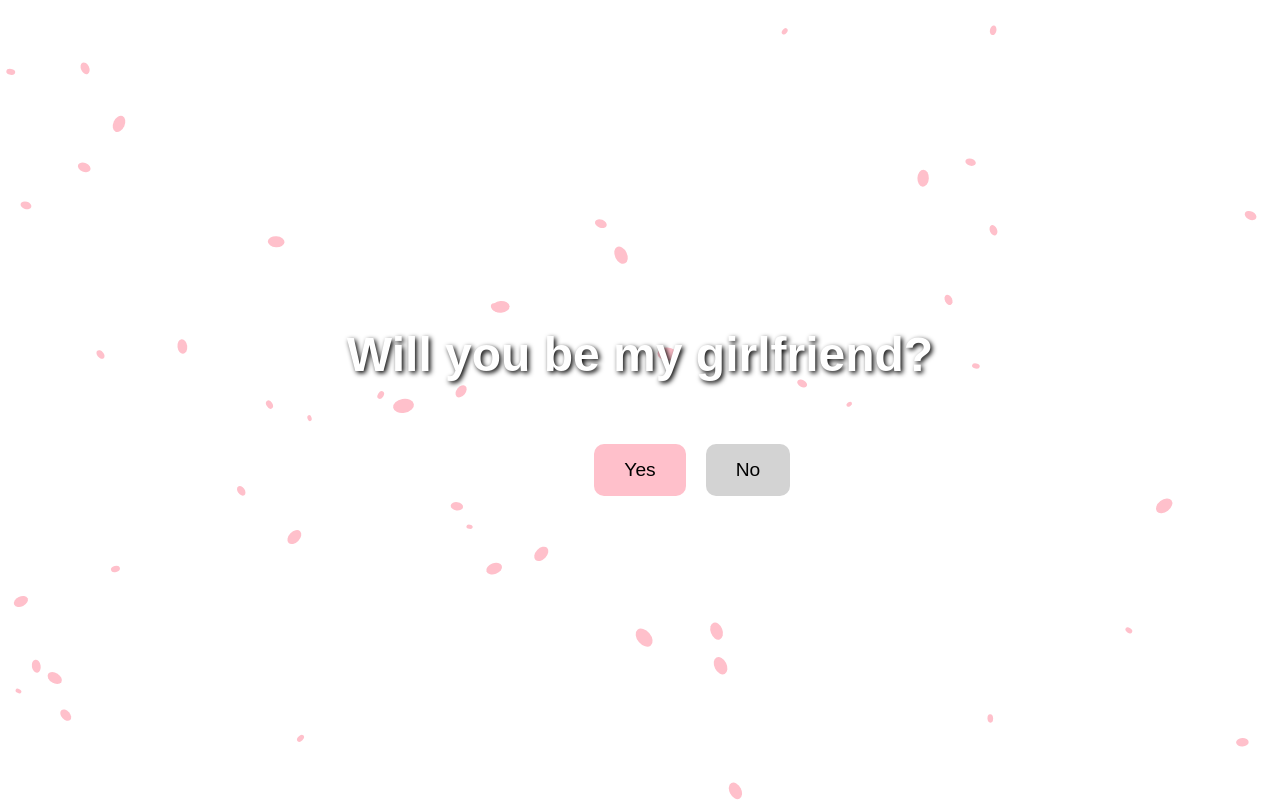
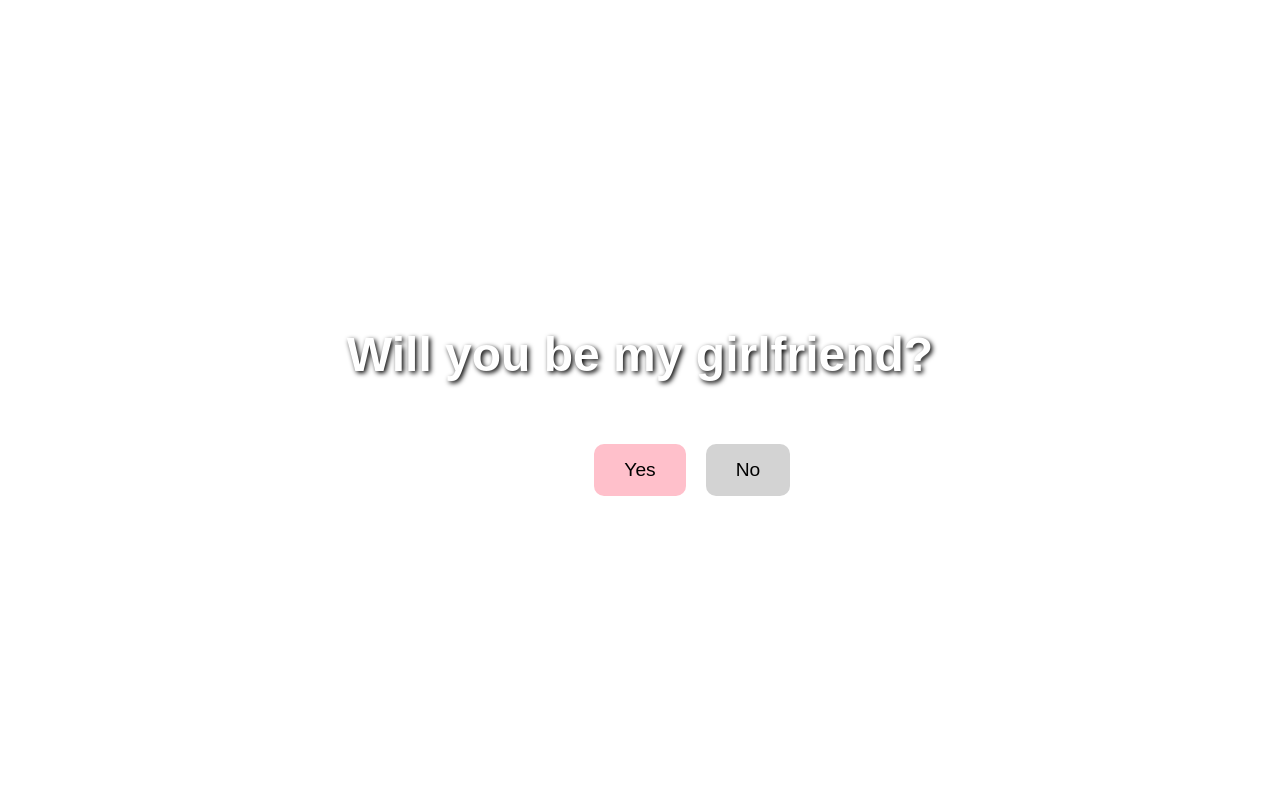
Before and after one commit to kinleey/kinleey.github.io, a plain HTML site: page index.html in a window 1280 px wide. Drawn offline with Linux system fonts and the light colour scheme.

Commit message:
Update index.html

```diff
--- a/index.html
+++ b/index.html
@@ -124,58 +124,6 @@
     animateFireworks();
   }
 </script>
-<script>
-  // --- Cherry Blossom Petals Animation ---
-  const blossomCanvas = document.createElement('canvas');
-  blossomCanvas.id = 'blossom';
-  document.body.appendChild(blossomCanvas);
-  const bctx = blossomCanvas.getContext('2d');
-  blossomCanvas.style.position = 'fixed';
-  blossomCanvas.style.top = 0;
-  blossomCanvas.style.left = 0;
-  blossomCanvas.style.zIndex = -1; // behind everything
-  blossomCanvas.style.pointerEvents = 'none';
-
-  function resizeCanvas() {
-    blossomCanvas.width = window.innerWidth;
-    blossomCanvas.height = window.innerHeight;
-  }
-  window.addEventListener('resize', resizeCanvas);
-  resizeCanvas();
-
-  let petals = [];
-  for (let i = 0; i < 50; i++) {
-    petals.push({
-      x: Math.random() * blossomCanvas.width,
-      y: Math.random() * blossomCanvas.height,
-      r: Math.random() * 5 + 2,
-      speedX: Math.random() * 1 - 0.5,
-      speedY: Math.random() * 2 + 1,
-      angle: Math.random() * Math.PI * 2,
-      rotation: Math.random() * 0.02 - 0.01
-    });
-  }
-
-  function drawPetals() {
-    bctx.clearRect(0, 0, blossomCanvas.width, blossomCanvas.height);
-    bctx.fillStyle = 'pink';
-    petals.forEach(p => {
-      bctx.beginPath();
-      bctx.ellipse(p.x, p.y, p.r * 1.5, p.r, p.angle, 0, Math.PI * 2);
-      bctx.fill();
-      p.x += p.speedX;
-      p.y += p.speedY;
-      p.angle += p.rotation;
-
-      if (p.y > blossomCanvas.height) {
-        p.y = -10;
-        p.x = Math.random() * blossomCanvas.width;
-      }
-    });
-    requestAnimationFrame(drawPetals);
-  }
-  drawPetals();
-</script>
 
 </body>
 </html>
```
